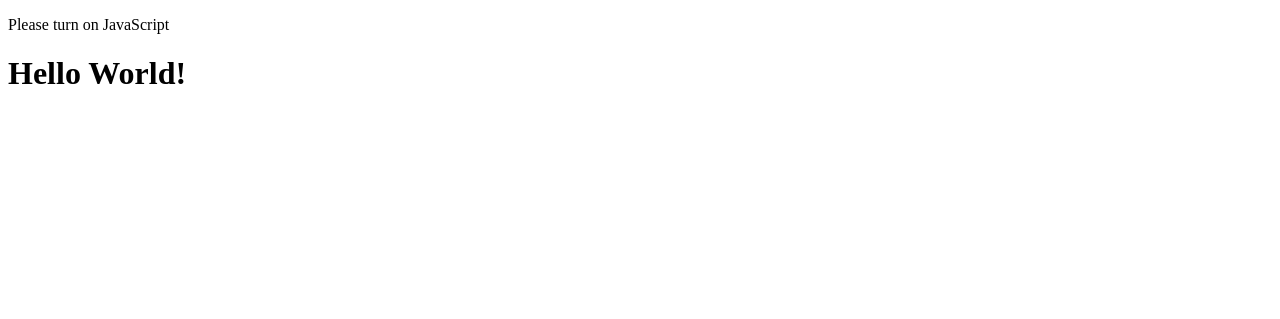
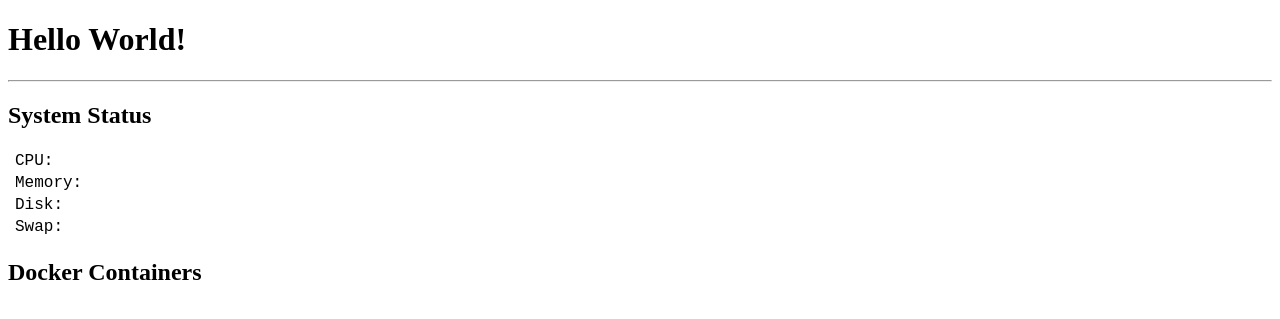
Before and after one commit to jwansek/statusMonitor, a Flask app: page / in a window 1280 px wide. Shown: the top 319 px of the page. Run offline with Flask 2, Linux system fonts and the light colour scheme; data that the repository does not hold is empty.

Commit message:
finished docker implementation

```diff
--- a/serverSide/app.py
+++ b/serverSide/app.py
@@ -1,4 +1,5 @@
 import platform
+import socket
 import docker
 import psutil
 import flask
@@ -23,6 +24,11 @@
 def get_docker_info():
     return flask.jsonify(get_docker_containers())
 
+@app.route("/host")
+def get_host():
+    # https://stackoverflow.com/questions/166506/finding-local-ip-addresses-using-pythons-stdlib
+    return flask.jsonify([l for l in ([ip for ip in socket.gethostbyname_ex(socket.gethostname())[2] if not ip.startswith("127.")][:1], [[(s.connect(('8.8.8.8', 53)), s.getsockname()[0], s.close()) for s in [socket.socket(socket.AF_INET, socket.SOCK_DGRAM)]][0][1]]) if l][0][0])
+
 def get_docker_containers():
     out = []
     for container in client.containers.list():
@@ -36,7 +42,8 @@
             },
             "cpu": containerobj["precpu_stats"]["cpu_usage"]["total_usage"],
             "status": container.status,
-            "ports": container.ports
+            "ports": container.ports,
+            "network": containerobj["networks"]
         })
 
 
--- a/serverSide/static/index.js
+++ b/serverSide/static/index.js
@@ -1,3 +1,90 @@
-document.getElementById("nojs").style.display = 'none';
-console.log("Successfully Linked to JS");
-alert("foo");
+window.onload = function() {
+    document.getElementById("nojs").style.display = 'none';
+
+    fetch("/host").then(function (response) {
+        return response.json();
+    }).then(function (jsonresponse) {
+        const ip = jsonresponse;
+        document.getElementById("title").innerHTML = ip + " status monitor";
+        displaySystemStatus()
+        updateDockerTable(ip);
+    });
+};
+
+async function displaySystemStatus() {
+    fetch("/sys").then(function (response) {
+        return response.json();
+    }).then(function (jsonresponse) {
+        document.getElementById("cpu").innerHTML = getPercentageBar(40, jsonresponse["cpu_percent"]);
+        document.getElementById("memory").innerHTML = getPercentageBar(40, jsonresponse["memory"][2]);
+        document.getElementById("memorymisc").innerHTML = bytes_size_to_str(jsonresponse["memory"][3]) + "/" + bytes_size_to_str(jsonresponse["memory"][0]);
+        document.getElementById("storage").innerHTML = getPercentageBar(40, jsonresponse["storage"][3]);
+        document.getElementById("storagemisc").innerHTML = bytes_size_to_str(jsonresponse["storage"][1]) + "/" + bytes_size_to_str(jsonresponse["storage"][0]);
+        document.getElementById("swap").innerHTML = getPercentageBar(40, jsonresponse["swap"][3]);
+        document.getElementById("swapmisc").innerHTML = bytes_size_to_str(jsonresponse["swap"][1]) + "/" + bytes_size_to_str(jsonresponse["swap"][0]);
+    });
+
+    await sleep(2000);
+    displaySystemStatus();
+}
+
+async function updateDockerTable(host) {
+    const dockertable = document.getElementById("dockertable");
+
+    fetch("/docker").then(function (response) {
+        return response.json();
+    }).then(function (jsonresponse) {
+        dockertable.innerHTML = "";
+        jsonresponse.forEach(function (container) {
+            var row = dockertable.insertRow(0);
+            let statusCell = row.insertCell(0)
+            statusCell.innerHTML = container["status"];
+            if (container["status"] === "running") {
+                statusCell.classList.add(container["status"]);
+            } else {
+                statusCell.classList.add("notrunning");
+            }
+
+            row.insertCell(1).innerHTML = container["name"];
+            row.insertCell(2).innerHTML = container["cpu"] + "%";
+            row.insertCell(3).innerHTML = bytes_size_to_str(container["memory"]["usage"]) + " / " + bytes_size_to_str(container["memory"]["max"]);
+
+            let portsCell = row.insertCell(4);
+            Object.keys(container["ports"]).forEach(function (key) {
+                portsCell.innerHTML = key.link("http://" + host + ":" + container["ports"][key][0]["HostPort"]);
+            });
+
+            Object.keys(container["network"]).forEach(function (key) {
+                row.insertCell(5).innerHTML = key + ": rx:" + bytes_size_to_str(container["network"][key]["rx_bytes"]) + " tx:" + bytes_size_to_str(container["network"][key]["tx_bytes"])
+            });
+        });
+    });
+
+    await sleep(5000);
+    updateDockerTable(host);
+}
+
+function sleep(ms) {
+    return new Promise(resolve => setTimeout(resolve, ms));
+}
+
+function getPercentageBar(length, percentage) {
+    let completed = Math.round(length * (percentage / 100));
+    return "[" + "|".repeat(completed) + "_".repeat(length - completed) + "] " + percentage + "%";
+}
+
+function bytes_size_to_str(size) {
+    const KB = 1024.0;
+    const MB = KB * KB;
+    const GB = MB * KB;
+
+    if (size >= GB) {
+        return Math.round(size / GB) + " GB";
+    } else if (size >= MB) {
+        return Math.round(size / MB) + " MB";
+    } else if (size >= KB) {
+        return Math.round(size / KB) + " KB";
+    } else {
+        return size + " bytes";
+    }
+}
--- a/serverSide/static/nojs.css
+++ /dev/null
@@ -1,3 +0,0 @@
-#wrapper {
-    display: none;
-}
--- /dev/null
+++ b/serverSide/static/style.css
@@ -0,0 +1,16 @@
+table {
+    font-family: "Courier New", Courier, monospace;
+}
+
+td {
+    padding-left: 5px;
+    padding-right: 10px;
+}
+
+.running {
+    background-color: green;
+}
+
+.notrunning {
+    background-color: red;
+}
--- a/serverSide/templates/index.html
+++ b/serverSide/templates/index.html
@@ -3,15 +3,53 @@
     <head>
         <title>StatusMonitor</title>
         <script src="{{url_for('static', filename='index.js')}}"></script>
-        <script src="https://ajax.googleapis.com/ajax/libs/jquery/3.5.1/jquery.min.js"></script>
-        <noscript><link rel='stylesheet' href="{{url_for('static', filename='nojs.css')}}"></noscript>
+	    <link rel='stylesheet' href="{{url_for('static', filename='style.css')}}">
+        <noscript><style>
+            #wrapper {
+		        display: none;
+            }
+            #nojs {
+                text-align: center;
+                font-size: x-large;
+            }
+	</style></noscript>
     </head>
     <body>
         <div id='nojs'><p>Please turn on JavaScript</p></div>
         <div id='wrapper'>
             <header>
-                <h1>Hello World!</h1>
+                <h1 id='title'>Hello World!</h1>
+                <hr class='solid'></header>
             </header>
+            <section id='system'>
+                <h2>System Status</h2>
+                <table>
+                    <tr>
+                        <td>CPU:</td>
+                        <td id='cpu'></td>
+                        <td id='cpumisc'></td>
+                    </tr>
+                    <tr>
+                        <td>Memory:</td>
+                        <td id='memory'></td>
+                        <td id='memorymisc'></td>
+                    </tr>
+                    <tr>
+                        <td>Disk:</td>
+                        <td id='storage'></td>
+                        <td id='storagemisc'></td>
+                    </tr>
+                    <tr>
+                        <td>Swap:</td>
+                        <td id='swap'></td>
+                        <td id='swapmisc'></td>
+                    </tr>
+                </table>
+            </section>
+            <section id='docker'>
+                <h2>Docker Containers</h2>
+                <table id='dockertable'></table>
+            </section>
         </div>
     </body>
 </html>
```
